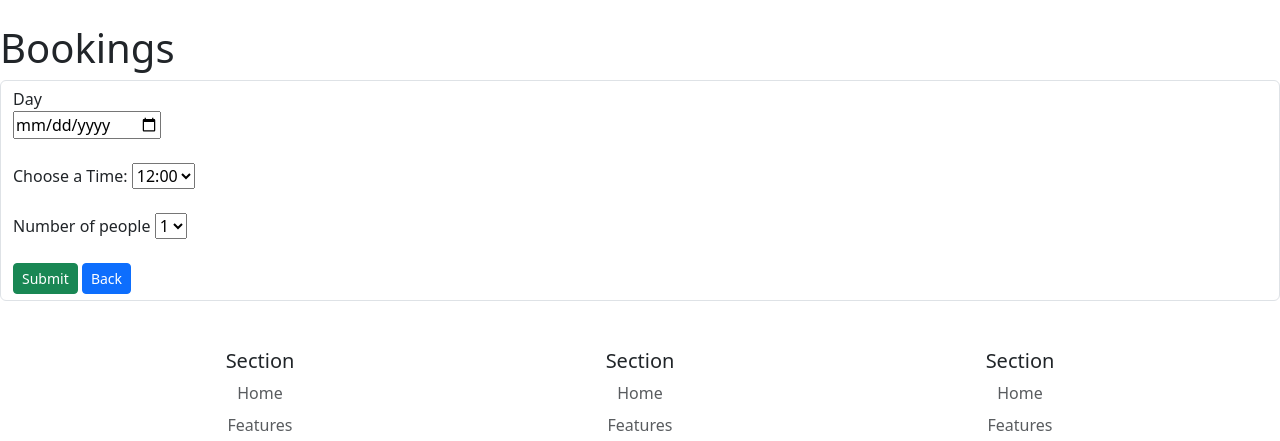
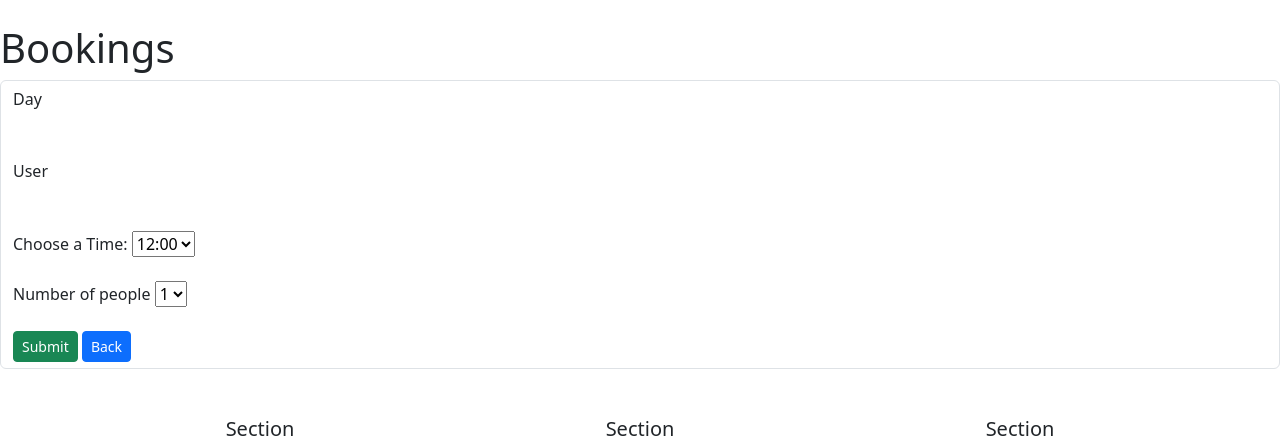
Before and after one commit to Code-Institute-Submissions/project4-ci, a Django app: page /booking/booking_detail in a window 1280 px wide. Shown: the part 108-549 px from the top of the page. Run offline with Django 3.2, Linux system fonts and the light colour scheme; the visitor is signed in with stand-in values (Sample User, id 1); data that the repository does not hold is empty; some libraries are stand-ins or nearby versions.

Commit message:
change form in booking_detail

```diff
--- a/booking/models.py
+++ b/booking/models.py
@@ -1,6 +1,5 @@
 from django.db import models
 from django.contrib.auth.models import User
-from django.core.validators import RegexValidator
 
 
 class TimeSlot(models.Model):
--- a/booking/templates/booking/booking_detail.html
+++ b/booking/templates/booking/booking_detail.html
@@ -9,7 +9,9 @@
 <form method="POST" class="form-control">
     {% csrf_token %}
     <label for="date">Day</label><br>
-    <input  name="date" id="date" type="date" value="{{date}}"><br><br>
+    <input  name="date" id="date" type="hidden" value="{{date}}"><br><br>
+    <label for="USER">User</label><br>
+    <input  name="user" id="user" type="hidden" value="{{user}}"><br><br>
     <label for="time">Choose a Time:</label>
     <select name="time" id="time">
         {% for time in times %}
--- a/booking/urls.py
+++ b/booking/urls.py
@@ -4,4 +4,5 @@ from . import views
 urlpatterns = [
     path('booking_day', views.booking_day, name='booking_day'),
     path('booking_detail', views.booking_detail, name='booking_detail'),
+    # path('booking_create_form', views.BookingCreateView.as_view(), name='booking_create_form')
 ]
--- a/booking/views.py
+++ b/booking/views.py
@@ -2,6 +2,7 @@ from django.shortcuts import render
 from django.contrib.auth.models import User
 from django.contrib.auth.decorators import login_required
 from .models import TimeSlot, Closed
+
 
 
 @login_required
@@ -15,7 +16,7 @@ def booking_detail(request):
         date = request.GET.get('date')
         # queries database using date
         bookings = TimeSlot.objects.filter(date=date)
-        # queries databse for daysed closed and extracts days and
+        # queries database for days closed and extracts days and
         # inserts into list
         days = Closed.objects.all()
         closed_days = []
@@ -57,10 +58,10 @@ def booking_detail(request):
     if request.method == 'POST':
         date = request.POST.get('date')
         time = request.POST.get('time')
+        user = user_id
+        print(user)
         number_of_people = request.POST.get('number_of_people')
-        user = User.objects.get('user_id')
-        print(user)
-        form = TimeSlot(date=date, time=time, user=user, number_of_people=number_of_people)
+        form = TimeSlot(date=date, time=time, user=user ,number_of_people=number_of_people)
         form.save()
 
     return render(request, 'booking/booking_detail.html',
```
Also changed, not shown: booking/admin.py (+6 -1 lines).
